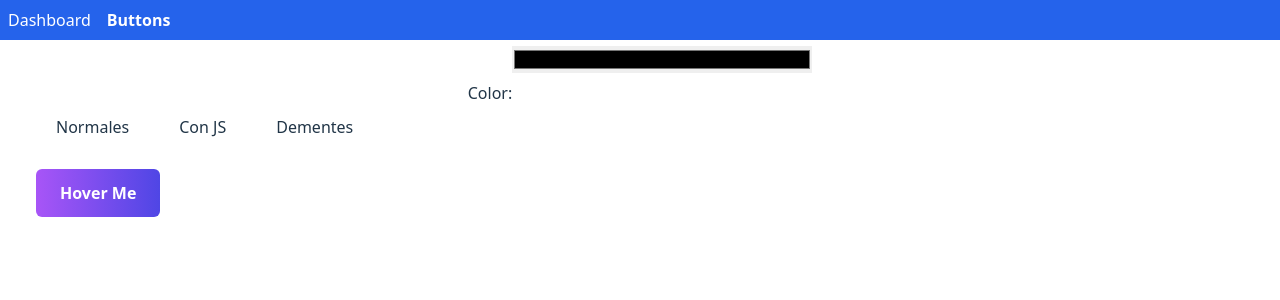
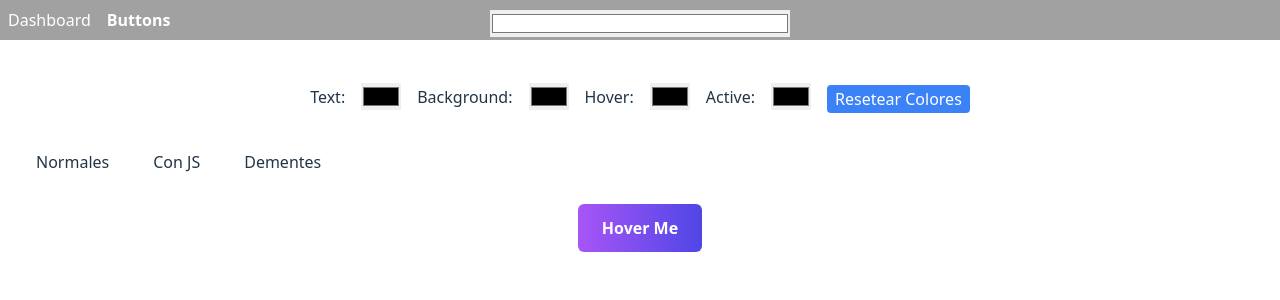
Before and after one commit to Jorextror/vue-components, a Vue app: page /buttons in a window 1280 px wide. Shown: the top 300 px of the page. Built offline with nearby package versions, Linux system fonts and the light colour scheme.

Commit message:
ADD: bg windows, reorganize buttons, style buttons size

```diff
--- a/src/App.vue
+++ b/src/App.vue
@@ -1,15 +1,27 @@
 <script setup>
 import firtsNavVue from "./components/nav/firts-nav.vue";
+import { ref, watch } from "vue";
+
+// Estado reactivo para el color de fondo
+const backgroundColor = ref("#ffffff"); // Color inicial (blanco)
+
+// Actualizar el color de fondo del body
+watch(backgroundColor, (newColor) => {
+  document.body.style.backgroundColor = newColor;
+});
 </script>
 
 <template>
-  <firtsNavVue/>
+  <!-- Componente de navegación -->
+  <firtsNavVue />
 
-  <div class="p-4" >
+  <!-- Botón para cambiar el color del fondo -->
+  <div class="color-picker">
+    <input type="color" v-model="backgroundColor" />
+  </div>
+
+  <!-- Contenido principal -->
+  <div class="p-4">
     <router-view></router-view>
   </div>
 </template>
-
-<style scoped>
-
-</style>
--- a/src/components/buttons/amazing/SparklyButton.vue
+++ b/src/components/buttons/dementes/SparklyButton.vue
@@ -12,11 +12,15 @@ import { ref, onMounted } from 'vue';
 
 // Estado para el color seleccionado
 defineProps({
-    color: {
-      type: String,
-      default: '#ff000s0',
-    }
-  });
+      textColor: { type: String },
+      backgroundColor: { type: String },
+      hoverBackgroundColor: { type: String },
+      activeBackgroundColor: { type: String },
+      borderColor: { type: String},
+      hoverBorderColor: { type: String },
+      activeBorderColor: { type: String },
+      shadowColor: { type: String }
+	});
 
 const selectedColor = ref(260);
 const color = ref(null);
--- a/src/components/buttons/test/DeslizarButton.vue
+++ b/src/components/buttons/normals/DeslizarButton.vue
@@ -3,7 +3,7 @@
       class="relative px-6 py-3 bg-gradient-to-r from-purple-500 to-indigo-600 text-white font-semibold rounded-md overflow-hidden group"
     >
       <span class="absolute inset-0 bg-indigo-700 transition-transform duration-300 transform translate-x-full group-hover:translate-x-0"
-      :style="{ backgroundColor: color }"></span>
+      :style="{ backgroundColor: backgroundColor }"></span>
       <span class="relative">Hover Me</span>
     </button>
   </template>
@@ -16,10 +16,16 @@
 
 
 <script setup>
-  defineProps({
-    color: {
-      type: String,
-    }
-  });
+    defineProps({
+      textColor: { type: String },
+      backgroundColor: { type: String },
+      hoverBackgroundColor: { type: String },
+      activeBackgroundColor: { type: String },
+      borderColor: { type: String},
+      hoverBorderColor: { type: String },
+      activeBorderColor: { type: String },
+      shadowColor: { type: String }
+	  });
+
 
 </script>
--- a/src/components/buttons/test/ClikOndaButton.vue
+++ b/src/components/buttons/witchJs/ClikOndaButton.vue
@@ -2,7 +2,7 @@
     <button
       @click="animateRipple($event)"
       class="relative px-6 py-3 bg-blue-600 text-white font-semibold rounded-md overflow-hidden transition-transform duration-300 hover:scale-105"
-      :style="{ backgroundColor: color }"
+      :style="{ backgroundColor: backgroundColor }"
     >
       Click Me
       <span
@@ -17,10 +17,15 @@
   import { ref } from 'vue';
 
   defineProps({
-    color: {
-      type: String,
-    }
-  });
+      textColor: { type: String },
+      backgroundColor: { type: String },
+      hoverBackgroundColor: { type: String },
+      activeBackgroundColor: { type: String },
+      borderColor: { type: String},
+      hoverBorderColor: { type: String },
+      activeBorderColor: { type: String },
+      shadowColor: { type: String }
+	  });
 
   const ripple = ref(null);
 
--- a/src/components/buttons/GlowButton.vue
+++ b/src/components/buttons/witchJs/GlowButton.vue
@@ -11,9 +11,14 @@ const props = defineProps({
     type: Boolean,
     default: false, // Valor por defecto para evitar que sea undefined
   },
-    color: {
-      type: String,
-    }
+  textColor: { type: String },
+  backgroundColor: { type: String },
+  hoverBackgroundColor: { type: String },
+  activeBackgroundColor: { type: String },
+  borderColor: { type: String},
+  hoverBorderColor: { type: String },
+  activeBorderColor: { type: String },
+  shadowColor: { type: String }
 });
 
 // Crear una referencia para el botón
@@ -45,7 +50,7 @@ onMounted(() => {
     ]"
     @mouseenter="hovering = true"
     @mouseleave="hovering = false"
-    :style="{ backgroundColor: color }"
+    :style="{ backgroundColor: backgroundColor }"
   >
     <span
       v-if="hovering"
--- a/src/components/buttons/test/LevitaButton.vue
+++ b/src/components/buttons/witchJs/LevitaButton.vue
@@ -1,6 +1,6 @@
 <template>
     <button class="button-55"
-    :style="{ backgroundColor: color }">
+    :style="{ backgroundColor: backgroundColor }">
         <slot></slot>
     </button>
 </template>
@@ -49,8 +49,13 @@
 
 <script setup>
     defineProps({
-    color: {
-      type: String,
-    }
-  });
+      textColor: { type: String },
+      backgroundColor: { type: String },
+      hoverBackgroundColor: { type: String },
+      activeBackgroundColor: { type: String },
+      borderColor: { type: String},
+      hoverBorderColor: { type: String },
+      activeBorderColor: { type: String },
+      shadowColor: { type: String }
+	  });
 </script>
--- a/src/components/buttons/SpotlightButton.vue
+++ b/src/components/buttons/witchJs/SpotlightButton.vue
@@ -16,9 +16,14 @@ const props = defineProps({
     type: Boolean,
     default: false,
   },
-  color: {
-    type: String,
-  }
+  textColor: { type: String },
+  backgroundColor: { type: String },
+  hoverBackgroundColor: { type: String },
+  activeBackgroundColor: { type: String },
+  borderColor: { type: String},
+  hoverBorderColor: { type: String },
+  activeBorderColor: { type: String },
+  shadowColor: { type: String }
 })
 
 const updateMousePosition = (event) => {
@@ -59,7 +64,7 @@ const spotlight2Style = computed(() => ({
     @mouseenter="hovering = true"
     @mouseleave="hovering = false"
     @mousemove="updateMousePosition"
-    :style="{ backgroundColor: color }"
+    :style="{ backgroundColor: backgroundColor }"
   >
     <span
       v-if="hovering"
--- a/src/components/buttons/amazing/TextureButton.vue
+++ b/src/components/buttons/witchJs/TextureButton.vue
@@ -1,12 +1,12 @@
 <template>
     <body ontouchstart="">
         <button class="glass"
-		:style="{ backgroundColor: color }">
+		:style="{ backgroundColor: backgroundColor }">
             <span class="text">Glass Button</span>
         </button>
 
         <button class="flannel"
-		:style="{ backgroundColor: color }">
+		:style="{ backgroundColor: backgroundColor }">
             <span class="text">Flannel Button</span>
         </button>
 
@@ -167,13 +167,18 @@ template, body {
 	import { computed } from "vue";
 
 	const props = defineProps({
-		color: {
-			type: String,
-		}
-  	});
+		textColor: { type: String },
+		backgroundColor: { type: String },
+		hoverBackgroundColor: { type: String },
+		activeBackgroundColor: { type: String },
+		borderColor: { type: String},
+		hoverBorderColor: { type: String },
+		activeBorderColor: { type: String },
+		shadowColor: { type: String }
+	});
 
   	const computedStyle = computed(() => {
-	const backgroundColor = props.color || "#3f87a6"; // Usamos el color pasado o el predeterminado
+	const backgroundColor = props.backgroundColor || "#3f87a6"; // Usamos el color pasado o el predeterminado
 	return {
 		backgroundImage: `
 		linear-gradient(-45deg, rgba(0, 0, 0, 0), rgba(0, 0, 0, 0.4) 90px),
--- a/src/components/nav/firts-nav.vue
+++ b/src/components/nav/firts-nav.vue
@@ -1,5 +1,5 @@
 <template>
-  <nav class="bg-blue-600 p-2">
+  <nav class="bg-[#a1a1a1] p-2">
     <ul class="flex list-none m-0 p-0 w-full">
       <li class="mr-4">
         <router-link
--- a/src/view/buttons/buttons.vue
+++ b/src/view/buttons/buttons.vue
@@ -1,10 +1,22 @@
 <template>
-    <div class="container">
-        <!-- Input para seleccionar el color -->
-        <div class="color-picker">
-            <label for="color">Color:</label>
-            <input type="color" id="color" v-model="buttonColor" />
-        </div>
+    <div class="">
+      <!-- Inputs para seleccionar colores -->
+      <div class="flex flex-row gap-4 align-center justify-center ">
+        <label class="cursor-pointer" for="textColor">Text:</label>
+        <input class="w-10 mt-7 cursor-pointer hover:bg-blue-300 " type="color" id="textColor" v-model="textColor" />
+
+        <label class="cursor-pointer" for="backgroundColor">Background:</label>
+        <input class="w-10 mt-7 cursor-pointer hover:bg-blue-300" type="color" id="backgroundColor" v-model="backgroundColor" />
+
+        <label class="cursor-pointer" for="hoverBackgroundColor">Hover:</label>
+        <input class="w-10 mt-7 cursor-pointer hover:bg-blue-300" type="color" id="hoverBackgroundColor" v-model="hoverBackgroundColor" />
+
+        <label class="cursor-pointer" for="activeBackgroundColor">Active:</label>
+        <input class="w-10 mt-7 cursor-pointer hover:bg-blue-300" type="color" id="activeBackgroundColor" v-model="activeBackgroundColor" />
+
+        <button class="bg-blue-500 text-white px-2 rounded h-7 hover:bg-blue-600" @click="resetColors">Resetear Colores</button>
+      </div>
+
       <!-- Menú de selección -->
       <div class="menu">
         <button @click="showNormalButtons">Normales</button>
@@ -13,40 +25,95 @@
       </div>
 
       <!-- Botones normales -->
-      <div v-show="activeMenu === 'normal'" class="buttons-container">
-        <DeslizarButton :color="buttonColor" >Deslizar</DeslizarButton>
+      <div v-show="activeMenu === 'normal'" class="">
+        <DeslizarButton
+          :text-color="textColor"
+          :background-color="backgroundColor"
+          :hover-background-color="hoverBackgroundColor"
+          :active-background-color="activeBackgroundColor"
+        >
+          Deslizar
+        </DeslizarButton>
       </div>
 
       <!-- Botones con efectos JS -->
-      <div v-show="activeMenu === 'js'" class="buttons-container flex gap-4">
-        <GlowButton :color="buttonColor" >Glow</GlowButton>
-        <SpotlightButton :color="buttonColor" >Spotlight</SpotlightButton>
-        <ClikOndaButton :color="buttonColor" >Click</ClikOndaButton>
-        <LevitaButton :color="buttonColor" >Levitan</LevitaButton>
-        <TextureButton :color="buttonColor" >Texture</TextureButton>
+      <div v-show="activeMenu === 'js'" class="flex-1">
+        <GlowButton
+          :text-color="textColor"
+          :background-color="backgroundColor"
+          :hover-background-color="hoverBackgroundColor"
+          :active-background-color="activeBackgroundColor"
+        >
+          Glow
+        </GlowButton>
+        <SpotlightButton
+          :text-color="textColor"
+          :background-color="backgroundColor"
+          :hover-background-color="hoverBackgroundColor"
+          :active-background-color="activeBackgroundColor"
+        >
+          Spotlight
+        </SpotlightButton>
+        <ClikOndaButton
+          :text-color="textColor"
+          :background-color="backgroundColor"
+          :hover-background-color="hoverBackgroundColor"
+          :active-background-color="activeBackgroundColor"
+        >
+          Click
+        </ClikOndaButton>
+        <LevitaButton
+          :text-color="textColor"
+          :background-color="backgroundColor"
+          :hover-background-color="hoverBackgroundColor"
+          :active-background-color="activeBackgroundColor"
+        >
+          Levitan
+        </LevitaButton>
+        <TextureButton
+          :text-color="textColor"
+          :background-color="backgroundColor"
+          :hover-background-color="hoverBackgroundColor"
+          :active-background-color="activeBackgroundColor"
+        >
+          Texture
+        </TextureButton>
       </div>
 
-      <!-- Botones Dependes -->
-      <div v-show="activeMenu === 'dementes'" class="buttons-container">
-        <SparklyButton :color="buttonColor" >Sparkly</SparklyButton>
+      <!-- Botones Dementes -->
+      <div v-show="activeMenu === 'dementes'" class="">
+        <SparklyButton
+          :text-color="textColor"
+          :background-color="backgroundColor"
+          :hover-background-color="hoverBackgroundColor"
+          :active-background-color="activeBackgroundColor"
+        >
+          Sparkly
+        </SparklyButton>
       </div>
     </div>
   </template>
 
   <script setup>
   // Importamos los componentes de botones con efectos JS
-  import GlowButton from "../../components/buttons/GlowButton.vue";
-  import SpotlightButton from "../../components/buttons/SpotlightButton.vue";
-  import ClikOndaButton from "../../components/buttons/test/ClikOndaButton.vue";
-  import DeslizarButton from "../../components/buttons/test/DeslizarButton.vue";
-  import LevitaButton from "../../components/buttons/test/LevitaButton.vue";
-  import TextureButton from "../../components/buttons/amazing/TextureButton.vue";
-  import SparklyButton from "../../components/buttons/amazing/SparklyButton.vue";
+  import GlowButton from "../../components/buttons/witchJs/GlowButton.vue";
+  import SpotlightButton from "../../components/buttons/witchJs/SpotlightButton.vue";
+  import ClikOndaButton from "../../components/buttons/witchJs/ClikOndaButton.vue";
+  import DeslizarButton from "../../components/buttons/normals/DeslizarButton.vue";
+  import LevitaButton from "../../components/buttons/witchJs/LevitaButton.vue";
+  import TextureButton from "../../components/buttons/witchJs/TextureButton.vue";
+  import SparklyButton from "../../components/buttons/dementes/SparklyButton.vue";
 
-  // Estado reactivo para controlar el menú activo
+  // Estado reactivo para controlar el menú activo y los colores seleccionados
   import { ref } from "vue";
+
   const activeMenu = ref("normal"); // Por defecto mostramos los botones normales
-  const buttonColor = ref();
+
+  // Colores reactivos para los botones
+  const textColor = ref();
+  const backgroundColor = ref();
+  const hoverBackgroundColor = ref();
+  const activeBackgroundColor = ref();
 
   // Funciones para cambiar el menú activo
   const showNormalButtons = () => {
@@ -60,7 +127,19 @@
   const showDementesButtons = () => {
     activeMenu.value = "dementes";
   };
+
+  const resetColors = () => {
+        textColor.value = null;
+        backgroundColor.value = null;
+        hoverBackgroundColor.value = null;
+        activeBackgroundColor.value = null;
+    };
+
+
   </script>
+
+
+
 
   <style scoped>
   .container {
@@ -69,30 +148,17 @@
 
   .menu {
     display: flex;
-    gap: 10px;
+    gap: 4px;
     margin-bottom: 20px;
   }
 
   .menu button {
     padding: 10px 20px;
     font-size: 16px;
-    cursor: pointer;
   }
 
   .buttons-container {
     display: flex;
     gap: 10px;
   }
-
-  .normal-button {
-    padding: 10px 20px;
-    background-color: #f0f0f0;
-    border: none;
-    border-radius: 5px;
-    cursor: pointer;
-  }
-
-  .normal-button:hover {
-    background-color: #dcdcdc;
-  }
   </style>
```
